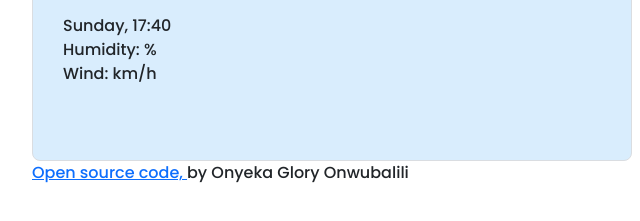
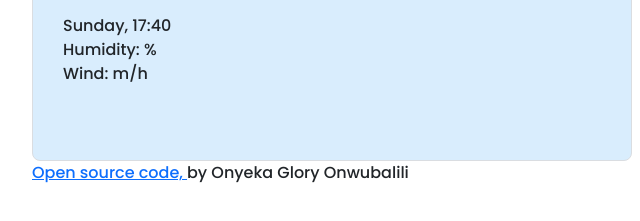
Before and after one commit to Glorykach/Weather-app, a plain HTML site: page index.html in a window 1280 px wide. Shown: the part 189-410 px from the top of the page, 308-948 px from the left. Drawn offline with nearby package versions, Linux system fonts and the light colour scheme; no server answers.

Commit message:
changed the wind speed unit

```diff
--- a/index.html
+++ b/index.html
@@ -55,7 +55,7 @@
             <span id="time"></span>
             <ul>
                 <li>Humidity: <span id="humidity"></span>%</li>
-                <li>Wind: <span id="wind"></span> km/h</li>
+                <li>Wind: <span id="wind"></span> m/h</li>
               </ul>
         </div>
 
```
